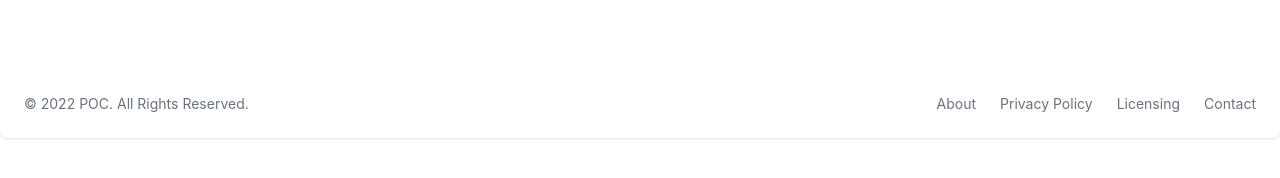
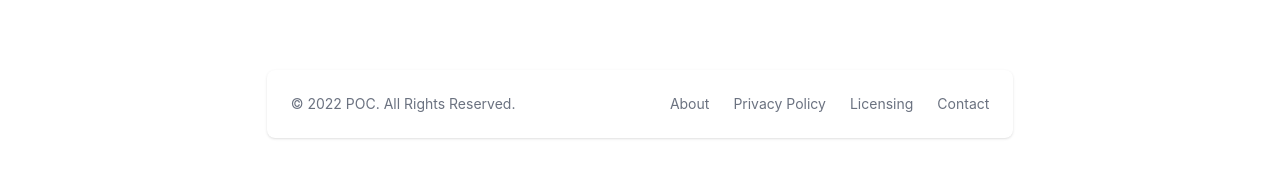
Before and after one commit to renanfcgg/POC, a Next.js app: page / in a window 1280 px wide. Shown: the part 458-636 px from the top of the page. Built offline with nearby package versions, Linux system fonts and the light colour scheme; no server answers.

Commit message:
Atualizações]

```diff
--- a/next.config.js
+++ b/next.config.js
@@ -4,5 +4,14 @@ module.exports = {
     domains: [
       "i.ibb.co"
     ]
+  },
+  module: {
+    rules: [
+      {
+        test: /\.svg$/i,
+        issuer: /\.[jt]sx?$/,
+        use: ['@svgr/webpack', 'url-loader'],
+      },
+    ],
   }
 }
--- a/package.json
+++ b/package.json
@@ -15,6 +15,7 @@
     "react-dom": "18.2.0"
   },
   "devDependencies": {
+    "@svgr/webpack": "^6.3.1",
     "autoprefixer": "^10.4.8",
     "eslint": "8.21.0",
     "eslint-config-next": "12.2.3",
--- a/src/components/Footer.jsx
+++ b/src/components/Footer.jsx
@@ -2,8 +2,8 @@ export default function Footer() {
     return (
         <>
 
-            <footer className="container mx-auto">
-                <div className="p-4 bg-white rounded-lg shadow md:flex md:items-center md:justify-between md:p-6 dark:bg-gray-800">
+            <footer className="mx-auto">
+                <div className="w-7/12 m-auto p-4 bg-white rounded-lg shadow md:flex md:items-center md:justify-between md:p-6 dark:bg-gray-800">
                     <span className="text-sm text-gray-500 sm:text-center dark:text-gray-400">© 2022 <a href="https://flowbite.com/" className="hover:underline">POC</a>. All Rights Reserved.
                     </span>
                     <ul className="flex flex-wrap items-center mt-3 text-sm text-gray-500 dark:text-gray-400 sm:mt-0">
--- a/src/components/Navbar.jsx
+++ b/src/components/Navbar.jsx
@@ -2,7 +2,7 @@ export default function Navbar() {
     return (
         <>
             <nav className="bg-purple-700 p-6">
-                <div className="w-4/5 m-auto flex items-center justify-between flex-wrap">
+                <div className="w-7/12 m-auto flex items-center justify-between flex-wrap">
                     <div className="flex items-center flex-shrink-0 text-white mr-6">
                         <span className="font-semibold text-xl tracking-tight">Tailwind CSS</span>
                     </div>
```
Also changed, not shown: 1 other file (tests, documents, lock files or other folders).
